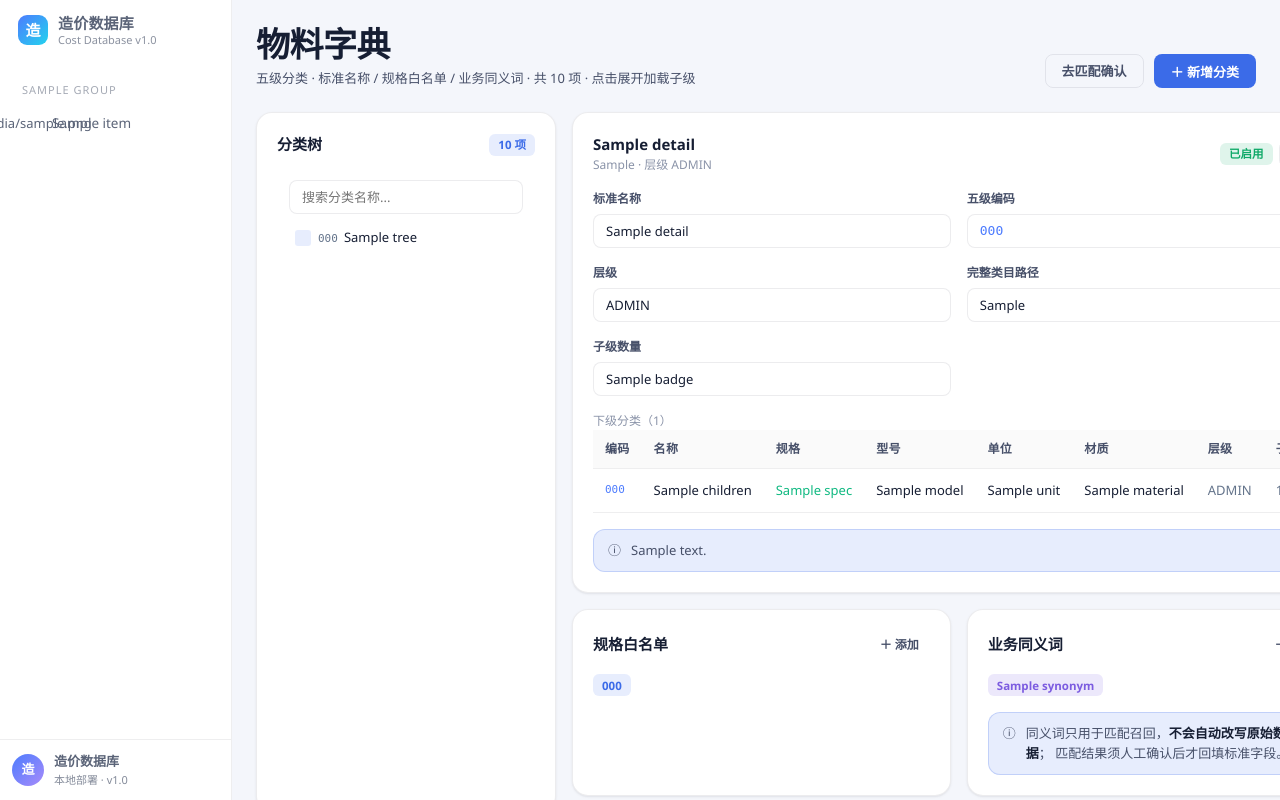
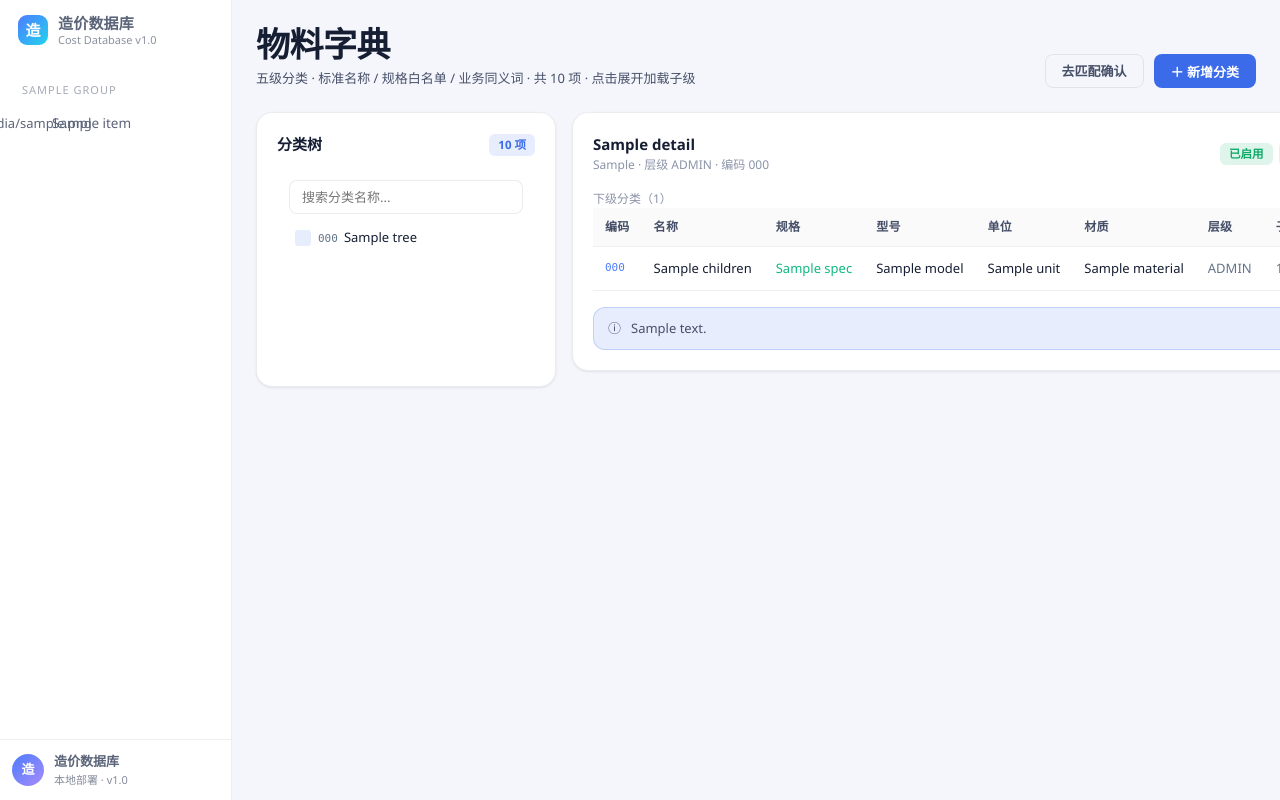
Before and after one commit to zaojia-boq/zaojia_fastapi, a Python web app: template app/templates/admin/material_dict.html in a window 1280 px wide. Run offline with Jinja, Linux system fonts and the light colour scheme; the template is opened without the code that fills it: most values are stand-ins (such as "Sample title", 1, 10 or a date in 2020).

Commit message:
M6字典详情页显示优化：前四级(l1-l4)非编辑状态只显示标题+下级分类表格，隐藏基本信息(标准名称/编码/层级/路径/子级数量)和规格白名单/业务同义词卡片；第五级(l5)保持完整显示(基本信息+材料属性+规格白名单+业务同义词)；标题副标题增加编码显示

```diff
--- a/app/templates/admin/material_dict.html
+++ b/app/templates/admin/material_dict.html
@@ -59,11 +59,13 @@
         <div class="card-head">
           <div>
             <div class="card-title">{{ detail.name }}</div>
-            <div class="card-sub">{{ detail.cat_path }} · 层级 {{ detail.level|upper }}</div>
+            <div class="card-sub">{{ detail.cat_path }} · 层级 {{ detail.level|upper }}{% if detail.code %} · 编码 {{ detail.code }}{% endif %}</div>
           </div>
           <div class="right"><span class="chip ok">已启用</span>
             <button class="btn btn-sec btn-sm" id="editDictBtn" data-id="{{ detail.id }}">编辑</button></div>
         </div>
+        {% if detail.level == 'l5' %}
+        <!-- 第五级（规格叶子）：显示基本信息 + 材料属性 -->
         <div class="grid g2">
           <div class="field"><label>标准名称</label><input class="inp" value="{{ detail.name }}" readonly></div>
           <div class="field"><label>五级编码</label><input class="inp" value="{{ detail.code or '—' }}" readonly style="font-family:monospace;color:#4D7CFE"></div>
@@ -71,8 +73,6 @@
           <div class="field"><label>完整类目路径</label><input class="inp" value="{{ detail.cat_path }}" readonly></div>
           <div class="field"><label>子级数量</label><input class="inp" value="{{ detail.badge }}" readonly></div>
         </div>
-        {% if detail.level == 'l5' %}
-        <!-- 第五级（规格叶子）：显示材料属性 -->
         {% if detail.attr_material_name or detail.attr_spec or detail.attr_material or detail.attr_model or detail.attr_unit %}
         <div class="grid g2 mt">
           {% if detail.attr_material_name %}
@@ -93,7 +93,7 @@
         </div>
         {% endif %}
         {% else %}
-        <!-- 前四级（分类节点）：显示下级分类表格 -->
+        <!-- 前四级（分类节点）：只显示下级分类表格，不显示基本信息 -->
         {% if detail.children %}
         <div class="mt">
           <div class="card-sub mb-sm">下级分类（{{ detail.children|length }}{% if detail.badge > 200 %}，共 {{ detail.badge }} 条{% endif %}）</div>
@@ -137,6 +137,8 @@
         {% endif %}
       </div>
 
+      {% if detail.level == 'l5' %}
+      <!-- 第五级显示规格白名单和业务同义词 -->
       <div class="grid g2">
         <div class="card">
           <div class="card-head"><div class="card-title">规格白名单</div>
@@ -167,6 +169,7 @@
           </div></div>
         </div>
       </div>
+      {% endif %}
       {% else %}
       <div class="card">
         <div class="empty">
```
